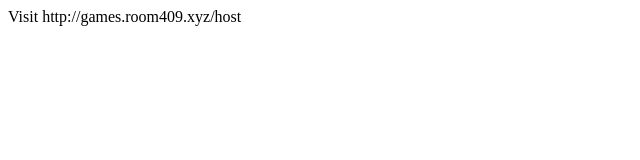
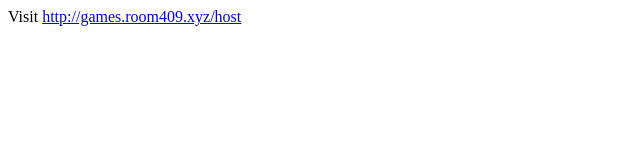
Before and after one commit to HiroLord/hirolord.github.io, a plain HTML site: page index.html in a window 1280 px wide. Shown: the whole page, without its empty margins (0-640 px from the left). Drawn offline with Linux system fonts and the light colour scheme.

Commit message:
Added href

```diff
--- a/index.html
+++ b/index.html
@@ -3,6 +3,6 @@
     <title>room409</title>
 </head>
 <body>
-	Visit http://games.room409.xyz/host
+    Visit <a href="http://games.room409.xyz/host">http://games.room409.xyz/host</a>
 </body>
 </html>
```
